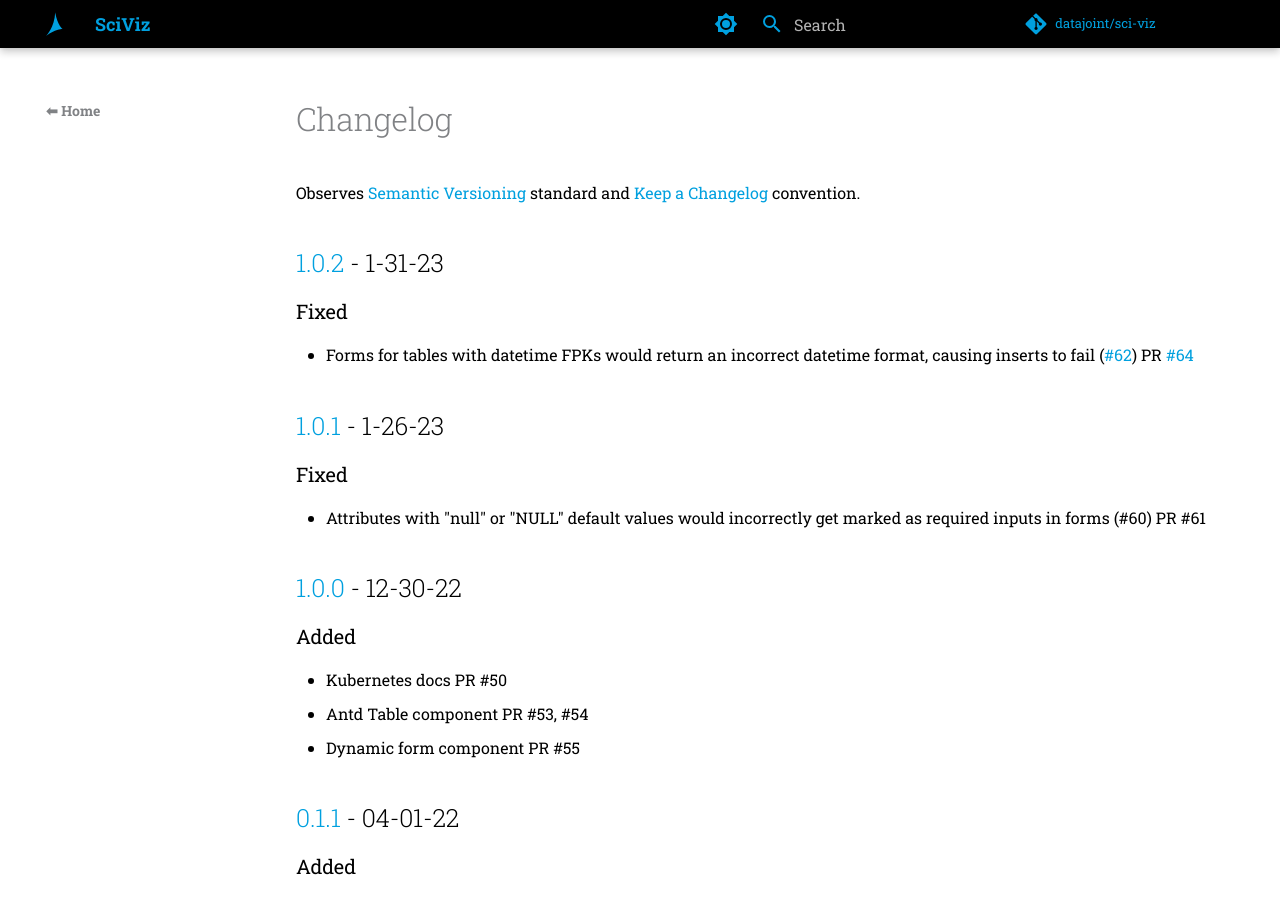
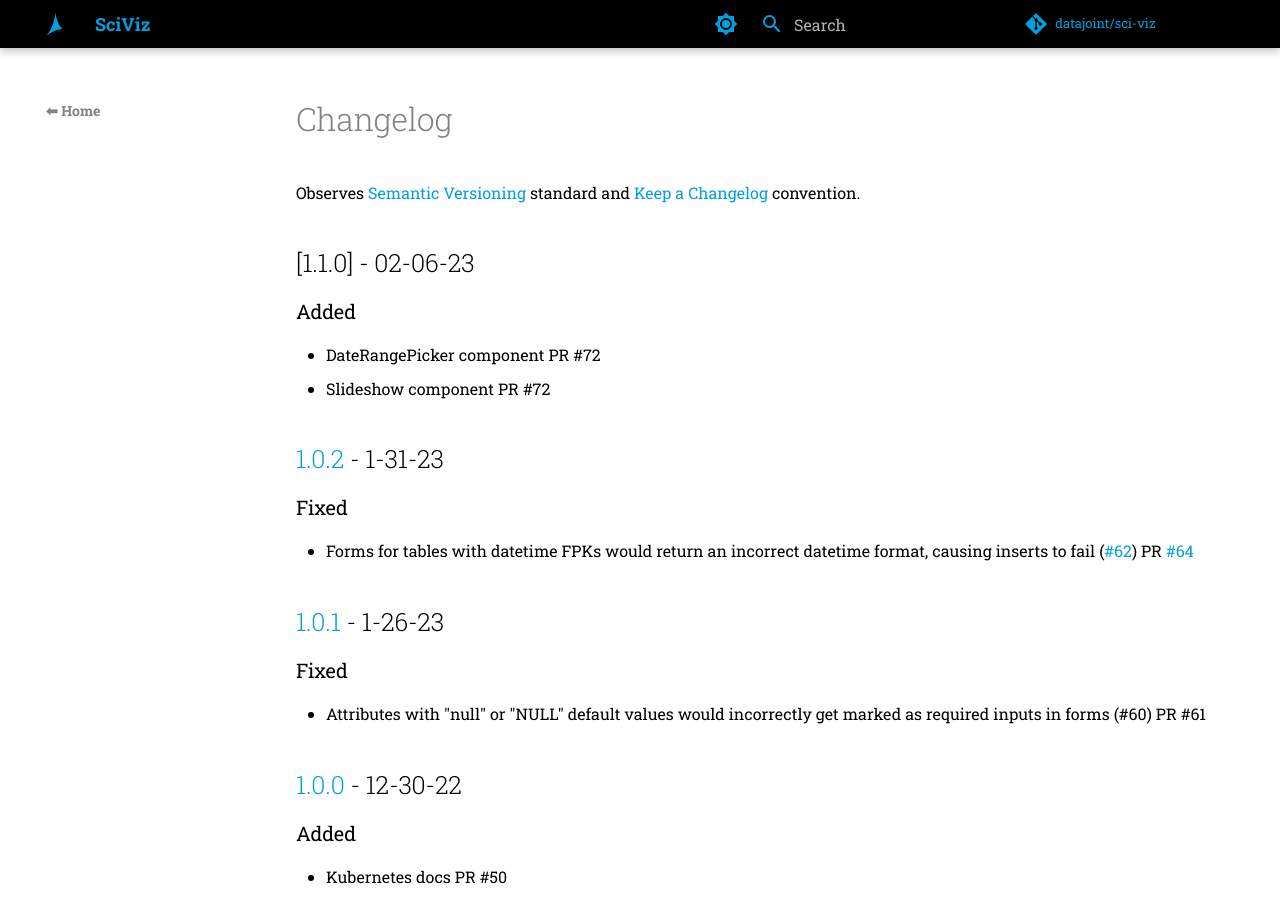
Before and after one commit to datajoint/sci-viz, an MkDocs documentation site: the page built from docs/src/changelog.md, in a window 1280 px wide and 900 px high. Built offline with MkDocs 1.6.1 and Material for MkDocs 9.7.7, drawn with Linux system fonts in a browser that asks for light colours; comment, search, counter and statistics services are not loaded; the version menu is left out.

Commit message:
changelog, bump version

```diff
--- a/docs/src/changelog.md
+++ b/docs/src/changelog.md
@@ -1,6 +1,13 @@
 # Changelog
 
 Observes [Semantic Versioning](https://semver.org/spec/v2.0.0.html) standard and [Keep a Changelog](https://keepachangelog.com/en/1.0.0/) convention.
+
+## [1.1.0] - 02-06-23
+
+### Added
+
+- DateRangePicker component PR #72
+- Slideshow component PR #72
 
 ## [1.0.2] - 1-31-23
 
--- a/package.json
+++ b/package.json
@@ -1,6 +1,6 @@
 {
     "name": "app",
-    "version": "1.0.2",
+    "version": "1.1.0",
     "private": true,
     "homepage": ".",
     "dependencies": {
```
